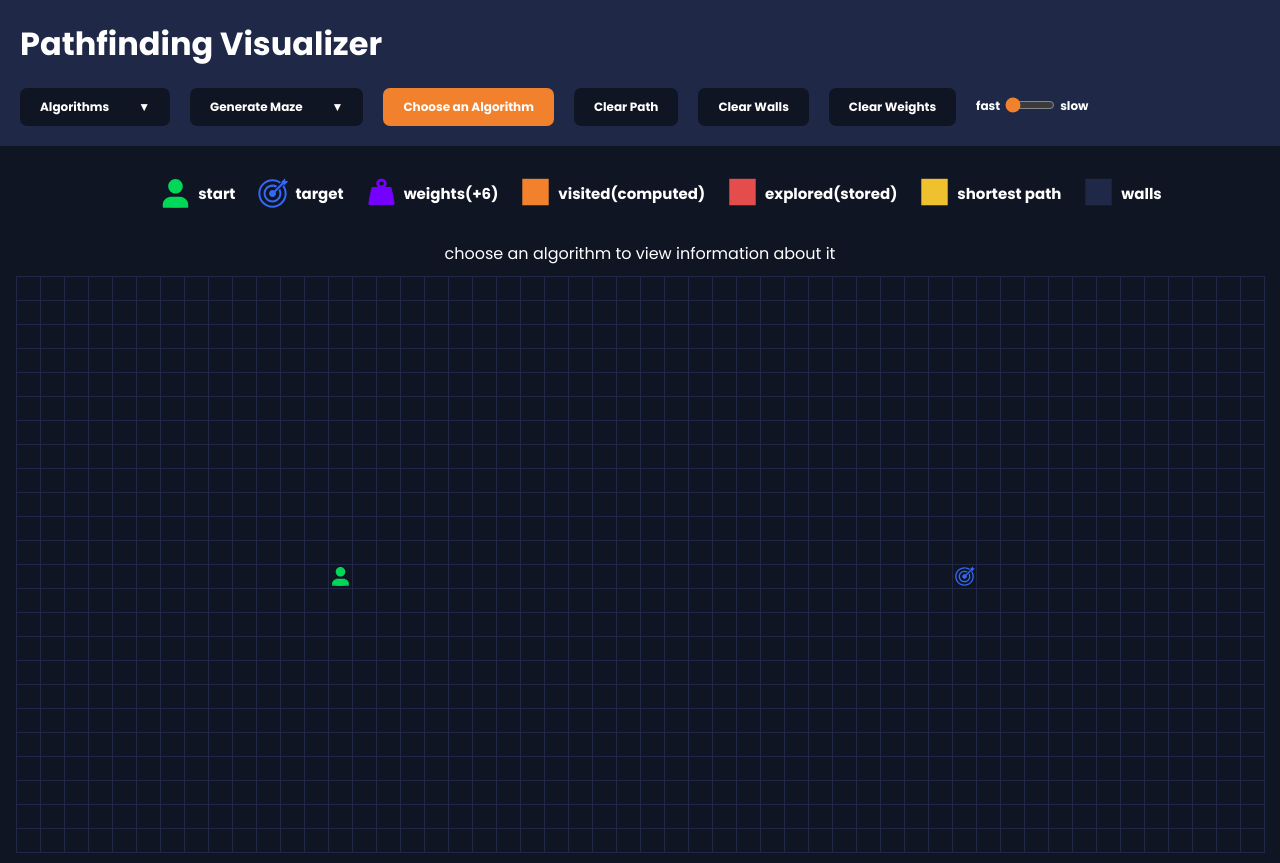
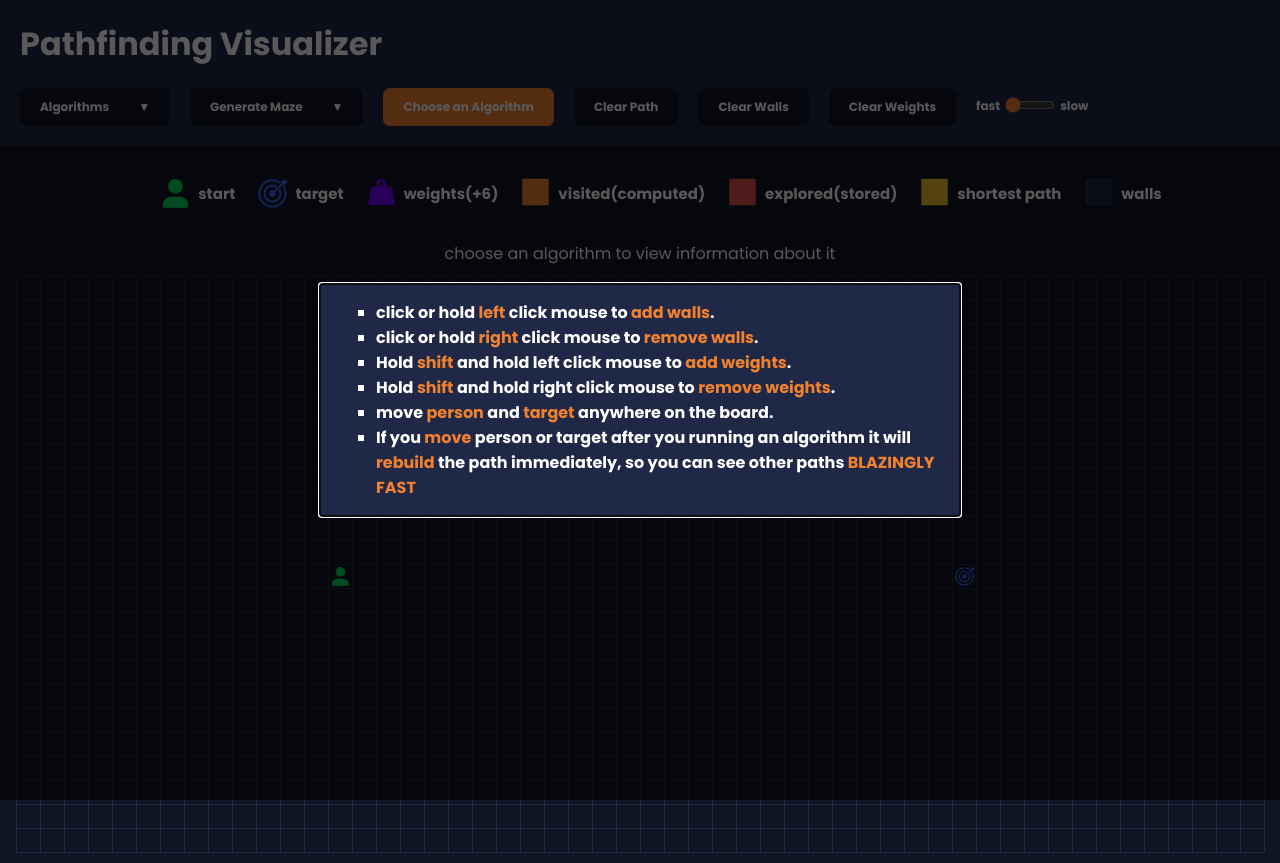
Before and after one commit to Gpossas/Pathfinding-visualizer, a Svelte app: page / in a window 1280 px wide. Built offline with nearby package versions, Linux system fonts and the light colour scheme.

Commit message:
add initial modal

```diff
--- a/src/App.svelte
+++ b/src/App.svelte
@@ -3,6 +3,7 @@
   import Header from './lib/Header.svelte';
   import Legends from './lib/Legends.svelte';
   import Info from './lib/Info.svelte';
+  import Dialog from './lib/Dialog.svelte';
   import { rows, columns } from './lib/helpers/board';
   import { graph } from './lib/helpers/store.js';
 
@@ -13,6 +14,8 @@
 
   let algorithm;
 </script>
+
+<Dialog/>
 
 <Header
   { startVertex }
--- /dev/null
+++ b/src/lib/Dialog.svelte
@@ -0,0 +1,46 @@
+<script>
+  import { onMount } from "svelte";
+
+
+  onMount( () => {
+    dialog.showModal();
+  });
+  let dialog;
+</script>
+
+<!-- svelte-ignore a11y-click-events-have-key-events -->
+<!-- svelte-ignore a11y-no-noninteractive-element-interactions -->
+<dialog bind:this={ dialog } on:click={ () => dialog.close() }>
+  <ul>
+    <li>click or hold <span>left</span> click mouse to <span>add walls</span>.</li>
+    <li>click or hold <span>right</span> click mouse to <span>remove walls</span>.</li>
+    <li>Hold <span>shift</span> and hold left click mouse to <span>add weights</span>.</li>
+    <li>Hold <span>shift</span> and hold right click mouse to <span>remove weights</span>.</li>
+    <li>move <span>person</span> and <span>target</span> anywhere on the board.</li>
+    <li>If you <span>move</span> person or target after you running an algorithm it will <span>rebuild</span> the path immediately, so you can see other paths <span>BLAZINGLY FAST</span></li>
+  </ul>
+</dialog>
+
+<style>
+  dialog{
+    border: none;
+    position: absolute;
+    top: 50%;
+    left: 50%;
+    transform: translate(-50%, -50%);
+    background-color: var( --secondary );
+    color: white;
+    font-weight: bold;
+  }
+  dialog::backdrop{
+    background-color: rgba(0, 0, 0, 0.65);
+  }
+
+  ul{
+    list-style: square;
+  }
+
+  span{
+    color: var( --primary );
+  }
+</style>
```
